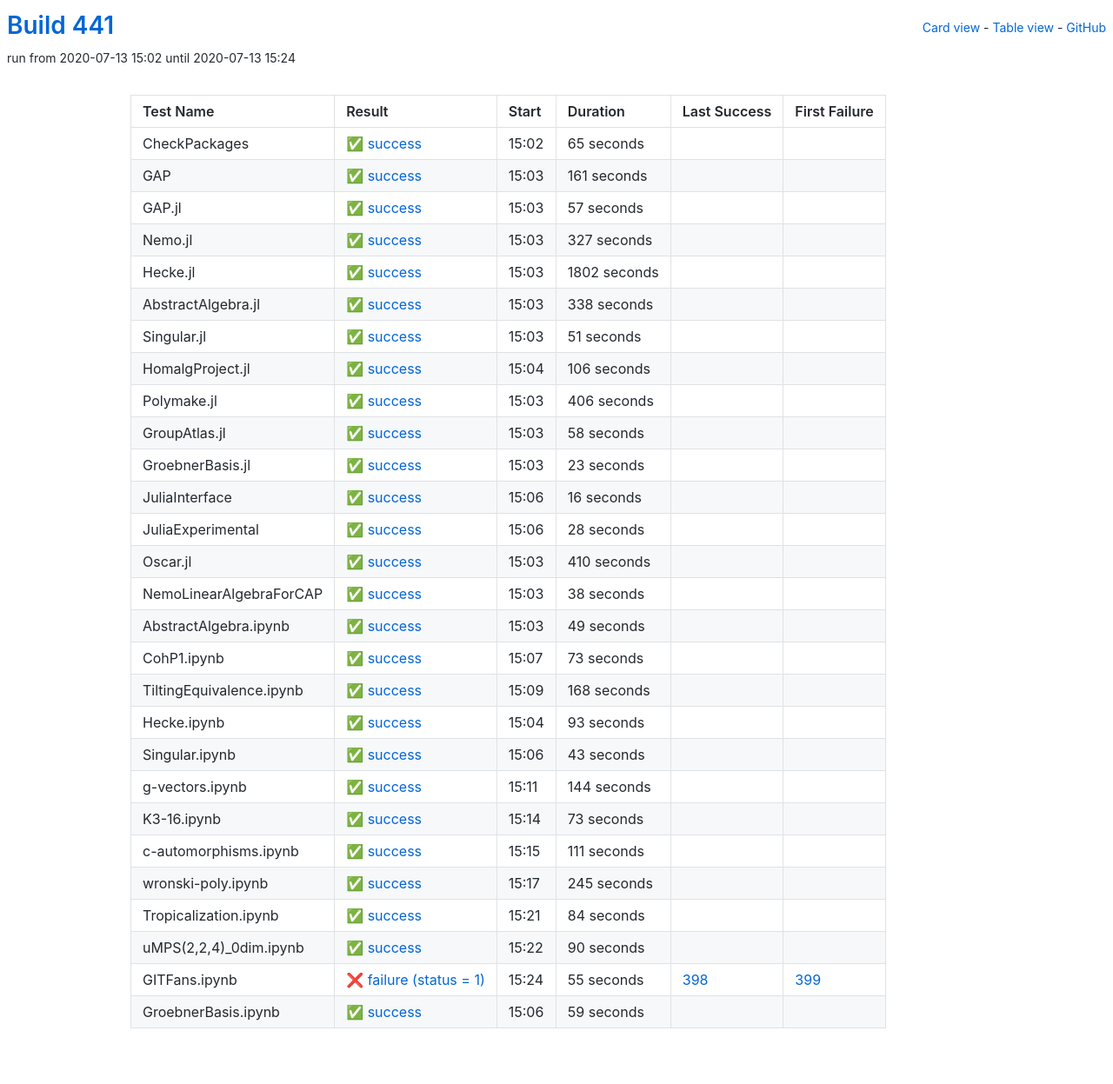
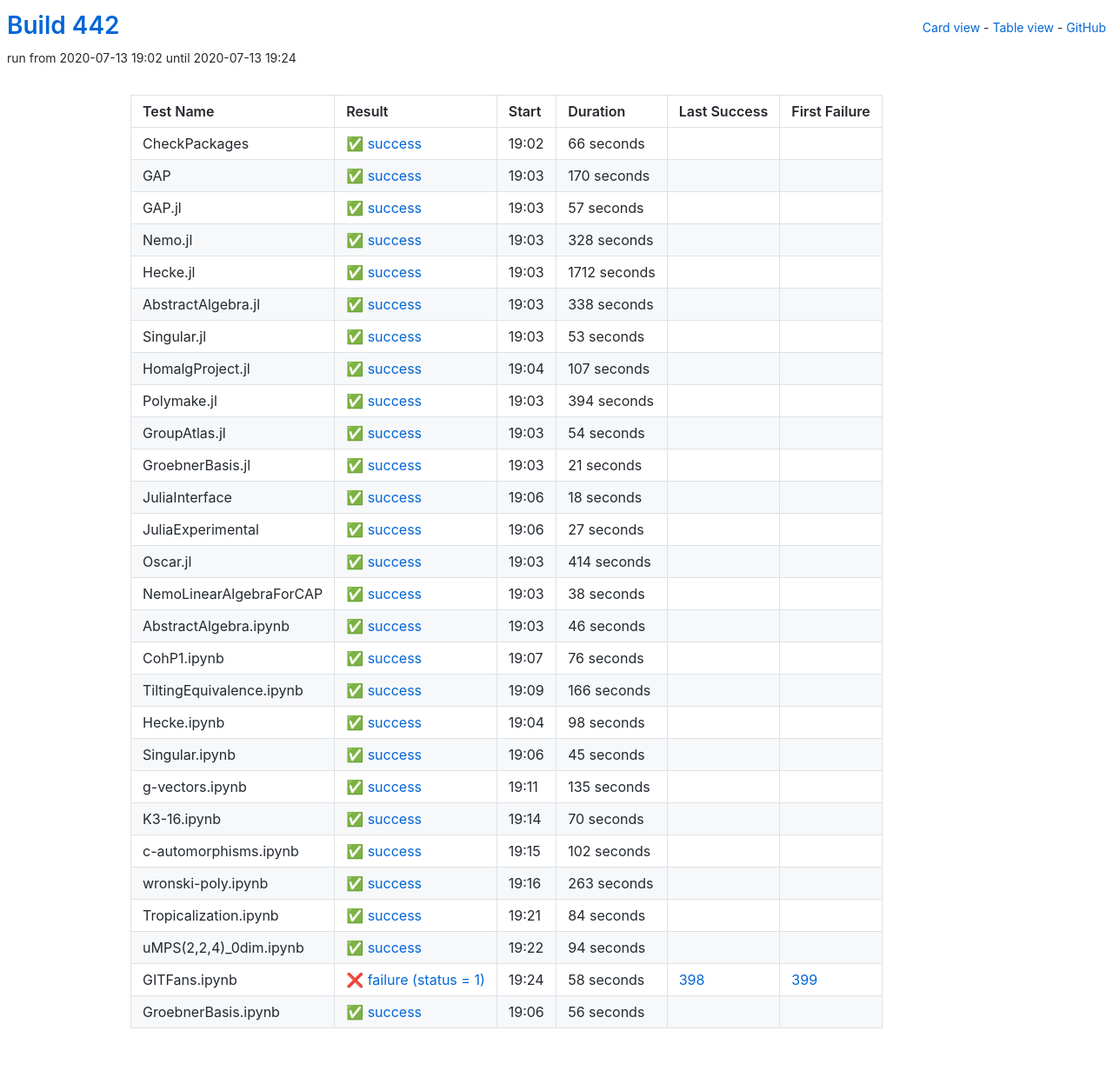
Before and after one commit to oscar-system/oscar-ci-status-stable, a Jekyll site: the page built from table.html, in a window 1280 px wide. Shown: the whole page at 87% size. Built offline with Jekyll 4.4.1, drawn with Linux system fonts in a browser that asks for light colours.

Commit message:
Build #442

```diff
--- a/_data/ci.yml
+++ b/_data/ci.yml
@@ -1,6 +1,6 @@
 ---
-build: 441
-build_url: https://oscarci.mathematik.uni-kl.de/job/oscar-stable/441/
+build: 442
+build_url: https://oscarci.mathematik.uni-kl.de/job/oscar-stable/442/
 job: oscar-stable
 organization: oscar-system
 repo: oscar-ci-status-stable
@@ -8,32 +8,32 @@ repourl: https://github.com/oscar-system/oscar-ci-status-stable
 tests:
 - name: CheckPackages
   id: checkpackages
-  log: https://oscarci.mathematik.uni-kl.de/job/oscar-stable/441/artifact/logs/build-441/CheckPackages.log
-  start: 2020-07-13 15:02
+  log: https://oscarci.mathematik.uni-kl.de/job/oscar-stable/442/artifact/logs/build-442/CheckPackages.log
+  start: 2020-07-13 19:02
   success: true
   exitcode: 0
   status: success
-  duration: 65
+  duration: 66
   last_success: false
   last_success_url:
   first_failure: false
   first_failure_url:
 - name: GAP
   id: gap
-  log: https://oscarci.mathematik.uni-kl.de/job/oscar-stable/441/artifact/logs/build-441/GAP.log
-  start: 2020-07-13 15:03
+  log: https://oscarci.mathematik.uni-kl.de/job/oscar-stable/442/artifact/logs/build-442/GAP.log
+  start: 2020-07-13 19:03
   success: true
   exitcode: 0
   status: success
-  duration: 161
+  duration: 170
   last_success: false
   last_success_url:
   first_failure: false
   first_failure_url:
 - name: GAP.jl
   id: gap-jl
-  log: https://oscarci.mathematik.uni-kl.de/job/oscar-stable/441/artifact/logs/build-441/GAP.jl.log
-  start: 2020-07-13 15:03
+  log: https://oscarci.mathematik.uni-kl.de/job/oscar-stable/442/artifact/logs/build-442/GAP.jl.log
+  start: 2020-07-13 19:03
   success: true
   exitcode: 0
   status: success
@@ -44,32 +44,32 @@ tests:
   first_failure_url:
 - name: Nemo.jl
   id: nemo-jl
-  log: https://oscarci.mathematik.uni-kl.de/job/oscar-stable/441/artifact/logs/build-441/Nemo.jl.log
-  start: 2020-07-13 15:03
+  log: https://oscarci.mathematik.uni-kl.de/job/oscar-stable/442/artifact/logs/build-442/Nemo.jl.log
+  start: 2020-07-13 19:03
   success: true
   exitcode: 0
   status: success
-  duration: 327
+  duration: 328
   last_success: false
   last_success_url:
   first_failure: false
   first_failure_url:
 - name: Hecke.jl
   id: hecke-jl
-  log: https://oscarci.mathematik.uni-kl.de/job/oscar-stable/441/artifact/logs/build-441/Hecke.jl.log
-  start: 2020-07-13 15:03
+  log: https://oscarci.mathematik.uni-kl.de/job/oscar-stable/442/artifact/logs/build-442/Hecke.jl.log
+  start: 2020-07-13 19:03
   success: true
   exitcode: 0
   status: success
-  duration: 1802
+  duration: 1712
   last_success: false
   last_success_url:
   first_failure: false
   first_failure_url:
 - name: AbstractAlgebra.jl
   id: abstractalgebra-jl
-  log: https://oscarci.mathematik.uni-kl.de/job/oscar-stable/441/artifact/logs/build-441/AbstractAlgebra.jl.log
-  start: 2020-07-13 15:03
+  log: https://oscarci.mathematik.uni-kl.de/job/oscar-stable/442/artifact/logs/build-442/AbstractAlgebra.jl.log
+  start: 2020-07-13 19:03
   success: true
   exitcode: 0
   status: success
@@ -80,104 +80,104 @@ tests:
   first_failure_url:
 - name: Singular.jl
   id: singular-jl
-  log: https://oscarci.mathematik.uni-kl.de/job/oscar-stable/441/artifact/logs/build-441/Singular.jl.log
-  start: 2020-07-13 15:03
+  log: https://oscarci.mathematik.uni-kl.de/job/oscar-stable/442/artifact/logs/build-442/Singular.jl.log
+  start: 2020-07-13 19:03
   success: true
   exitcode: 0
   status: success
-  duration: 51
+  duration: 53
   last_success: false
   last_success_url:
   first_failure: false
   first_failure_url:
 - name: HomalgProject.jl
   id: homalgproject-jl
-  log: https://oscarci.mathematik.uni-kl.de/job/oscar-stable/441/artifact/logs/build-441/HomalgProject.jl.log
-  start: 2020-07-13 15:04
+  log: https://oscarci.mathematik.uni-kl.de/job/oscar-stable/442/artifact/logs/build-442/HomalgProject.jl.log
+  start: 2020-07-13 19:04
   success: true
   exitcode: 0
   status: success
-  duration: 106
+  duration: 107
   last_success: false
   last_success_url:
   first_failure: false
   first_failure_url:
 - name: Polymake.jl
   id: polymake-jl
-  log: https://oscarci.mathematik.uni-kl.de/job/oscar-stable/441/artifact/logs/build-441/Polymake.jl.log
-  start: 2020-07-13 15:03
+  log: https://oscarci.mathematik.uni-kl.de/job/oscar-stable/442/artifact/logs/build-442/Polymake.jl.log
+  start: 2020-07-13 19:03
   success: true
   exitcode: 0
   status: success
-  duration: 406
+  duration: 394
   last_success: false
   last_success_url:
   first_failure: false
   first_failure_url:
 - name: GroupAtlas.jl
   id: groupatlas-jl
-  log: https://oscarci.mathematik.uni-kl.de/job/oscar-stable/441/artifact/logs/build-441/GroupAtlas.jl.log
-  start: 2020-07-13 15:03
+  log: https://oscarci.mathematik.uni-kl.de/job/oscar-stable/442/artifact/logs/build-442/GroupAtlas.jl.log
+  start: 2020-07-13 19:03
   success: true
   exitcode: 0
   status: success
-  duration: 58
+  duration: 54
   last_success: false
   last_success_url:
   first_failure: false
   first_failure_url:
 - name: GroebnerBasis.jl
   id: groebnerbasis-jl
-  log: https://oscarci.mathematik.uni-kl.de/job/oscar-stable/441/artifact/logs/build-441/GroebnerBasis.jl.log
-  start: 2020-07-13 15:03
+  log: https://oscarci.mathematik.uni-kl.de/job/oscar-stable/442/artifact/logs/build-442/GroebnerBasis.jl.log
+  start: 2020-07-13 19:03
   success: true
   exitcode: 0
   status: success
-  duration: 23
+  duration: 21
   last_success: false
   last_success_url:
   first_failure: false
   first_failure_url:
 - name: JuliaInterface
   id: juliainterface
-  log: https://oscarci.mathematik.uni-kl.de/job/oscar-stable/441/artifact/logs/build-441/JuliaInterface.log
-  start: 2020-07-13 15:06
+  log: https://oscarci.mathematik.uni-kl.de/job/oscar-stable/442/artifact/logs/build-442/JuliaInterface.log
+  start: 2020-07-13 19:06
   success: true
   exitcode: 0
   status: success
-  duration: 16
+  duration: 18
   last_success: false
   last_success_url:
   first_failure: false
   first_failure_url:
 - name: JuliaExperimental
   id: juliaexperimental
-  log: https://oscarci.mathematik.uni-kl.de/job/oscar-stable/441/artifact/logs/build-441/JuliaExperimental.log
-  start: 2020-07-13 15:06
+  log: https://oscarci.mathematik.uni-kl.de/job/oscar-stable/442/artifact/logs/build-442/JuliaExperimental.log
+  start: 2020-07-13 19:06
   success: true
   exitcode: 0
   status: success
-  duration: 28
+  duration: 27
   last_success: false
   last_success_url:
   first_failure: false
   first_failure_url:
 - name: Oscar.jl
   id: oscar-jl
-  log: https://oscarci.mathematik.uni-kl.de/job/oscar-stable/441/artifact/logs/build-441/Oscar.jl.log
-  start: 2020-07-13 15:03
+  log: https://oscarci.mathematik.uni-kl.de/job/oscar-stable/442/artifact/logs/build-442/Oscar.jl.log
+  start: 2020-07-13 19:03
   success: true
   exitcode: 0
   status: success
-  duration: 410
+  duration: 414
   last_success: false
   last_success_url:
   first_failure: false
   first_failure_url:
 - name: NemoLinearAlgebraForCAP
   id: nemolinearalgebraforcap
-  log: https://oscarci.mathematik.uni-kl.de/job/oscar-stable/441/artifact/logs/build-441/NemoLinearAlgebraForCAP.log
-  start: 2020-07-13 15:03
+  log: https://oscarci.mathematik.uni-kl.de/job/oscar-stable/442/artifact/logs/build-442/NemoLinearAlgebraForCAP.log
+  start: 2020-07-13 19:03
   success: true
   exitcode: 0
   status: success
@@ -188,116 +188,116 @@ tests:
   first_failure_url:
 - name: AbstractAlgebra.ipynb
   id: abstractalgebra-ipynb
-  log: https://oscarci.mathematik.uni-kl.de/job/oscar-stable/441/artifact/logs/build-441/AbstractAlgebra.ipynb.log
-  start: 2020-07-13 15:03
+  log: https://oscarci.mathematik.uni-kl.de/job/oscar-stable/442/artifact/logs/build-442/AbstractAlgebra.ipynb.log
+  start: 2020-07-13 19:03
   success: true
   exitcode: 0
   status: success
-  duration: 49
+  duration: 46
   last_success: false
   last_success_url:
   first_failure: false
   first_failure_url:
 - name: CohP1.ipynb
   id: cohp1-ipynb
-  log: https://oscarci.mathematik.uni-kl.de/job/oscar-stable/441/artifact/logs/build-441/CohP1.ipynb.log
-  start: 2020-07-13 15:07
+  log: https://oscarci.mathematik.uni-kl.de/job/oscar-stable/442/artifact/logs/build-442/CohP1.ipynb.log
+  start: 2020-07-13 19:07
   success: true
   exitcode: 0
   status: success
-  duration: 73
+  duration: 76
   last_success: false
   last_success_url:
   first_failure: false
   first_failure_url:
 - name: TiltingEquivalence.ipynb
   id: tiltingequivalence-ipynb
-  log: https://oscarci.mathematik.uni-kl.de/job/oscar-stable/441/artifact/logs/build-441/TiltingEquivalence.ipynb.log
-  start: 2020-07-13 15:09
+  log: https://oscarci.mathematik.uni-kl.de/job/oscar-stable/442/artifact/logs/build-442/TiltingEquivalence.ipynb.log
+  start: 2020-07-13 19:09
   success: true
   exitcode: 0
   status: success
-  duration: 168
+  duration: 166
   last_success: false
   last_success_url:
   first_failure: false
   first_failure_url:
 - name: Hecke.ipynb
   id: hecke-ipynb
-  log: https://oscarci.mathematik.uni-kl.de/job/oscar-stable/441/artifact/logs/build-441/Hecke.ipynb.log
-  start: 2020-07-13 15:04
+  log: https://oscarci.mathematik.uni-kl.de/job/oscar-stable/442/artifact/logs/build-442/Hecke.ipynb.log
+  start: 2020-07-13 19:04
   success: true
   exitcode: 0
   status: success
-  duration: 93
+  duration: 98
   last_success: false
   last_success_url:
   first_failure: false
   first_failure_url:
 - name: Singular.ipynb
   id: singular-ipynb
-  log: https://oscarci.mathematik.uni-kl.de/job/oscar-stable/441/artifact/logs/build-441/Singular.ipynb.log
-  start: 2020-07-13 15:06
+  log: https://oscarci.mathematik.uni-kl.de/job/oscar-stable/442/artifact/logs/build-442/Singular.ipynb.log
+  start: 2020-07-13 19:06
   success: true
   exitcode: 0
   status: success
-  duration: 43
+  duration: 45
   last_success: false
   last_success_url:
   first_failure: false
   first_failure_url:
 - name: g-vectors.ipynb
   id: g-vectors-ipynb
-  log: https://oscarci.mathematik.uni-kl.de/job/oscar-stable/441/artifact/logs/build-441/g-vectors.ipynb.log
-  start: 2020-07-13 15:11
+  log: https://oscarci.mathematik.uni-kl.de/job/oscar-stable/442/artifact/logs/build-442/g-vectors.ipynb.log
+  start: 2020-07-13 19:11
   success: true
   exitcode: 0
   status: success
-  duration: 144
+  duration: 135
   last_success: false
   last_success_url:
   first_failure: false
   first_failure_url:
 - name: K3-16.ipynb
   id: k3-16-ipynb
-  log: https://oscarci.mathematik.uni-kl.de/job/oscar-stable/441/artifact/logs/build-441/K3-16.ipynb.log
-  start: 2020-07-13 15:14
+  log: https://oscarci.mathematik.uni-kl.de/job/oscar-stable/442/artifact/logs/build-442/K3-16.ipynb.log
+  start: 2020-07-13 19:14
   success: true
   exitcode: 0
   status: success
-  duration: 73
+  duration: 70
   last_success: false
   last_success_url:
   first_failure: false
   first_failure_url:
 - name: c-automorphisms.ipynb
   id: c-automorphisms-ipynb
-  log: https://oscarci.mathematik.uni-kl.de/job/oscar-stable/441/artifact/logs/build-441/c-automorphisms.ipynb.log
-  start: 2020-07-13 15:15
+  log: https://oscarci.mathematik.uni-kl.de/job/oscar-stable/442/artifact/logs/build-442/c-automorphisms.ipynb.log
+  start: 2020-07-13 19:15
   success: true
   exitcode: 0
   status: success
-  duration: 111
+  duration: 102
   last_success: false
   last_success_url:
   first_failure: false
   first_failure_url:
 - name: wronski-poly.ipynb
   id: wronski-poly-ipynb
-  log: https://oscarci.mathematik.uni-kl.de/job/oscar-stable/441/artifact/logs/build-441/wronski-poly.ipynb.log
-  start: 2020-07-13 15:17
+  log: https://oscarci.mathematik.uni-kl.de/job/oscar-stable/442/artifact/logs/build-442/wronski-poly.ipynb.log
+  start: 2020-07-13 19:16
   success: true
   exitcode: 0
   status: success
-  duration: 245
+  duration: 263
   last_success: false
   last_success_url:
   first_failure: false
   first_failure_url:
 - name: Tropicalization.ipynb
   id: tropicalization-ipynb
-  log: https://oscarci.mathematik.uni-kl.de/job/oscar-stable/441/artifact/logs/build-441/Tropicalization.ipynb.log
-  start: 2020-07-13 15:21
+  log: https://oscarci.mathematik.uni-kl.de/job/oscar-stable/442/artifact/logs/build-442/Tropicalization.ipynb.log
+  start: 2020-07-13 19:21
   success: true
   exitcode: 0
   status: success
@@ -308,36 +308,36 @@ tests:
   first_failure_url:
 - name: uMPS(2,2,4)_0dim.ipynb
   id: umps-2-2-4-0dim-ipynb
-  log: https://oscarci.mathematik.uni-kl.de/job/oscar-stable/441/artifact/logs/build-441/uMPS-2-2-4-_0dim.ipynb.log
-  start: 2020-07-13 15:22
+  log: https://oscarci.mathematik.uni-kl.de/job/oscar-stable/442/artifact/logs/build-442/uMPS-2-2-4-_0dim.ipynb.log
+  start: 2020-07-13 19:22
   success: true
   exitcode: 0
   status: success
-  duration: 90
+  duration: 94
   last_success: false
   last_success_url:
   first_failure: false
   first_failure_url:
 - name: GITFans.ipynb
   id: gitfans-ipynb
-  log: https://oscarci.mathematik.uni-kl.de/job/oscar-stable/441/artifact/logs/build-441/GITFans.ipynb.log
-  start: 2020-07-13 15:24
+  log: https://oscarci.mathematik.uni-kl.de/job/oscar-stable/442/artifact/logs/build-442/GITFans.ipynb.log
+  start: 2020-07-13 19:24
   success: false
   exitcode: 1
   status: failure
-  duration: 55
+  duration: 58
   last_success: 398
   last_success_url: https://oscarci.mathematik.uni-kl.de/job/oscar-stable/398/
   first_failure: 399
   first_failure_url: https://oscarci.mathematik.uni-kl.de/job/oscar-stable/399/
 - name: GroebnerBasis.ipynb
   id: groebnerbasis-ipynb
-  log: https://oscarci.mathematik.uni-kl.de/job/oscar-stable/441/artifact/logs/build-441/GroebnerBasis.ipynb.log
-  start: 2020-07-13 15:06
+  log: https://oscarci.mathematik.uni-kl.de/job/oscar-stable/442/artifact/logs/build-442/GroebnerBasis.ipynb.log
+  start: 2020-07-13 19:06
   success: true
   exitcode: 0
   status: success
-  duration: 59
+  duration: 56
   last_success: false
   last_success_url:
   first_failure: false
```
Also changed, not shown: README.md.
